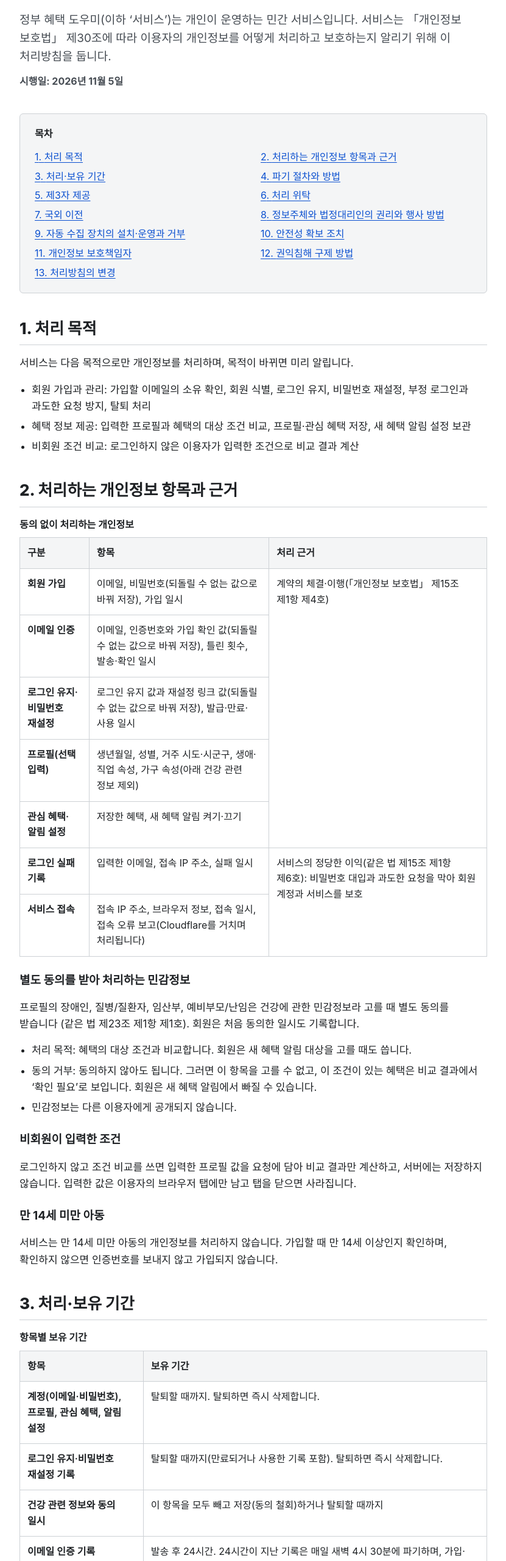
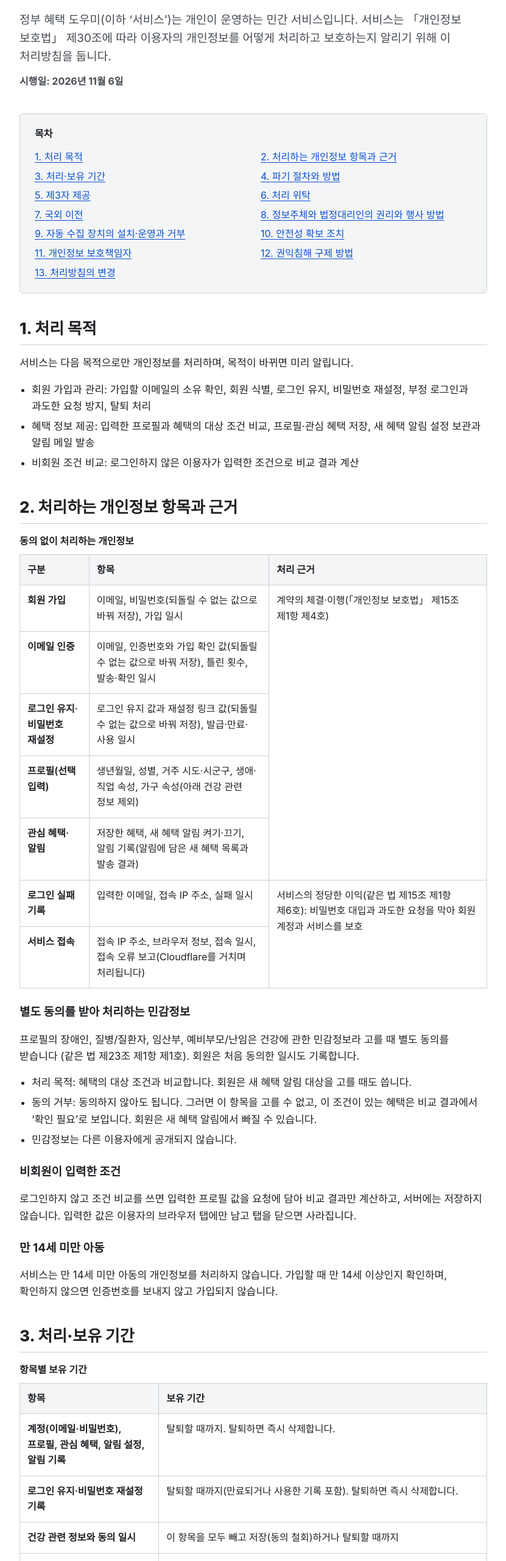
Before and after one commit to tukjw/gov-benefit-helper, a React (Vite) app in the folder frontend/: page /privacy in a window 1280 px wide. Shown: the part 206-2766 px from the top of the page at 61% size, without its empty margins (8-839 px from the left). Built offline with nearby package versions, Linux system fonts and the light colour scheme; no server answers; a web font is replaced by a local one.

Commit message:
feat: 개인정보 처리방침에 새 혜택 알림 메일 발송과 알림 기록 반영 (#132)

```diff
--- a/frontend/src/pages/privacy/PrivacyPolicyPage.tsx
+++ b/frontend/src/pages/privacy/PrivacyPolicyPage.tsx
@@ -9,8 +9,8 @@ import styles from "./PrivacyPolicyPage.module.css";
 // 수치마다 근거 설정을 주석으로 적어, 설정을 바꿀 때 검색으로 찾게 한다.
 
 // 운영 배포일. 바꾸면 '처리방침의 변경'에 이전 시행일과 바뀐 내용을 남긴다(결정 0044).
-const EFFECTIVE_DATE = "2026년 11월 5일";
-const PREVIOUS_EFFECTIVE_DATE = "2026년 11월 4일";
+const EFFECTIVE_DATE = "2026년 11월 6일";
+const PREVIOUS_EFFECTIVE_DATE = "2026년 11월 5일";
 const CONTACT_EMAIL = "contact@govbenefit.kr";
 
 const SECTIONS = [
@@ -69,7 +69,8 @@ export function PrivacyPolicyPage() {
               과도한 요청 방지, 탈퇴 처리
             </li>
             <li>
-              혜택 정보 제공: 입력한 프로필과 혜택의 대상 조건 비교, 프로필·관심 혜택 저장, 새 혜택 알림 설정 보관
+              혜택 정보 제공: 입력한 프로필과 혜택의 대상 조건 비교, 프로필·관심 혜택 저장, 새 혜택 알림 설정 보관과
+              알림 메일 발송
             </li>
             <li>비회원 조건 비교: 로그인하지 않은 이용자가 입력한 조건으로 비교 결과 계산</li>
           </ul>
@@ -97,8 +98,10 @@ export function PrivacyPolicyPage() {
               </td>
             </tr>
             <tr>
-              <th scope="row">관심 혜택·알림 설정</th>
-              <td>저장한 혜택, 새 혜택 알림 켜기·끄기</td>
+              <th scope="row">관심 혜택·알림</th>
+              {/* 알림 기록: new_benefit_digest(발송 상태·시도 횟수·접수 시각)와 new_benefit_target(묶음의 혜택).
+                  보내지 않고 끝난 묶음도 탈퇴할 때까지 남는다(결정 0048) */}
+              <td>저장한 혜택, 새 혜택 알림 켜기·끄기, 알림 기록(알림에 담은 새 혜택 목록과 발송 결과)</td>
             </tr>
             <tr>
               <th scope="row">로그인 실패 기록</th>
@@ -144,7 +147,7 @@ export function PrivacyPolicyPage() {
         <Section id="retention">
           <Table caption="항목별 보유 기간" headers={["항목", "보유 기간"]}>
             <tr>
-              <th scope="row">계정(이메일·비밀번호), 프로필, 관심 혜택, 알림 설정</th>
+              <th scope="row">계정(이메일·비밀번호), 프로필, 관심 혜택, 알림 설정, 알림 기록</th>
               <td>탈퇴할 때까지. 탈퇴하면 즉시 삭제합니다.</td>
             </tr>
             <tr>
@@ -212,7 +215,7 @@ export function PrivacyPolicyPage() {
               {/* AWS Customer Agreement(2026-10-29 개정): 계정 국가가 대한민국이면 계약 당사자는 Amazon Web Services Korea
                   LLC. 발송 리전은 서울(ap-northeast-2). 2026-11-05 확인 */}
               <th scope="row">Amazon Web Services Korea LLC(Amazon SES)</th>
-              <td>가입 인증번호와 비밀번호 재설정 메일 발송, 반송·수신 거부 주소 관리</td>
+              <td>가입 인증번호·비밀번호 재설정·새 혜택 알림 메일 발송, 반송·수신 거부 주소 관리</td>
             </tr>
             <tr>
               <th scope="row">Cloudflare, Inc.</th>
@@ -365,6 +368,17 @@ export function PrivacyPolicyPage() {
             <li>
               이전 처리방침({PREVIOUS_EFFECTIVE_DATE} 시행)에서 바뀐 내용
               <ul>
+                <li>처리 목적: 혜택 정보 제공에 새 혜택 알림 메일 발송을 더했습니다.</li>
+                <li>
+                  처리 항목: 관심 혜택·알림에 알림 기록(알림에 담은 새 혜택 목록과 발송 결과)을 더했습니다.
+                </li>
+                <li>보유 기간: 알림 기록을 탈퇴할 때까지 보관합니다.</li>
+                <li>처리 위탁: Amazon SES의 위탁 업무에 새 혜택 알림 메일 발송을 더했습니다.</li>
+              </ul>
+            </li>
+            <li>
+              2026년 11월 5일 시행 처리방침이 그 전 처리방침(2026년 11월 4일 시행)에서 바뀐 내용
+              <ul>
                 <li>
                   처리 위탁: 메일 발송 수탁자를 Plus Five Five, Inc.(Resend)에서 Amazon Web Services Korea LLC(Amazon
                   SES)로 바꾸고, 위탁 업무에 반송·수신 거부 주소 관리를 더했습니다.
```
